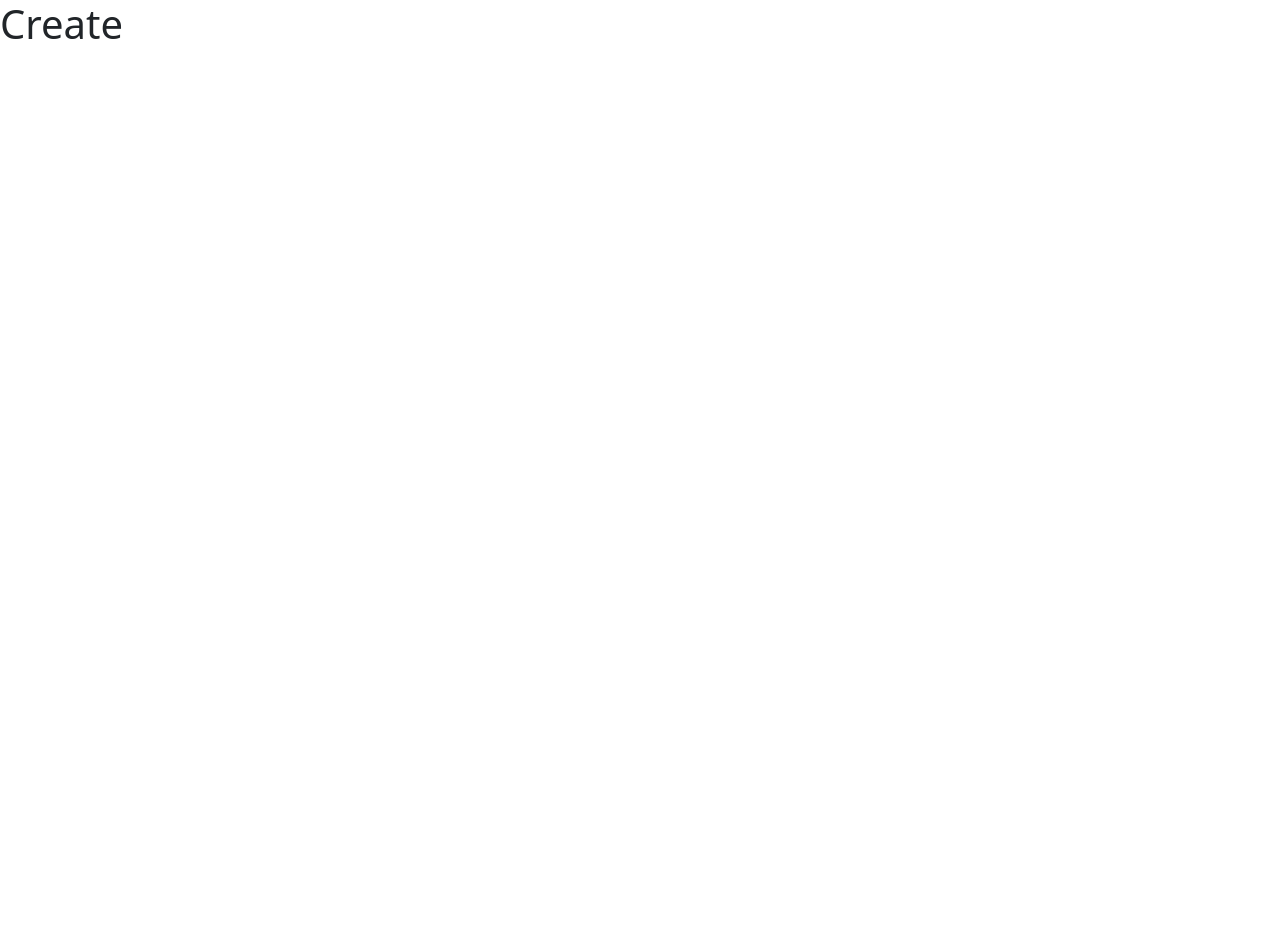
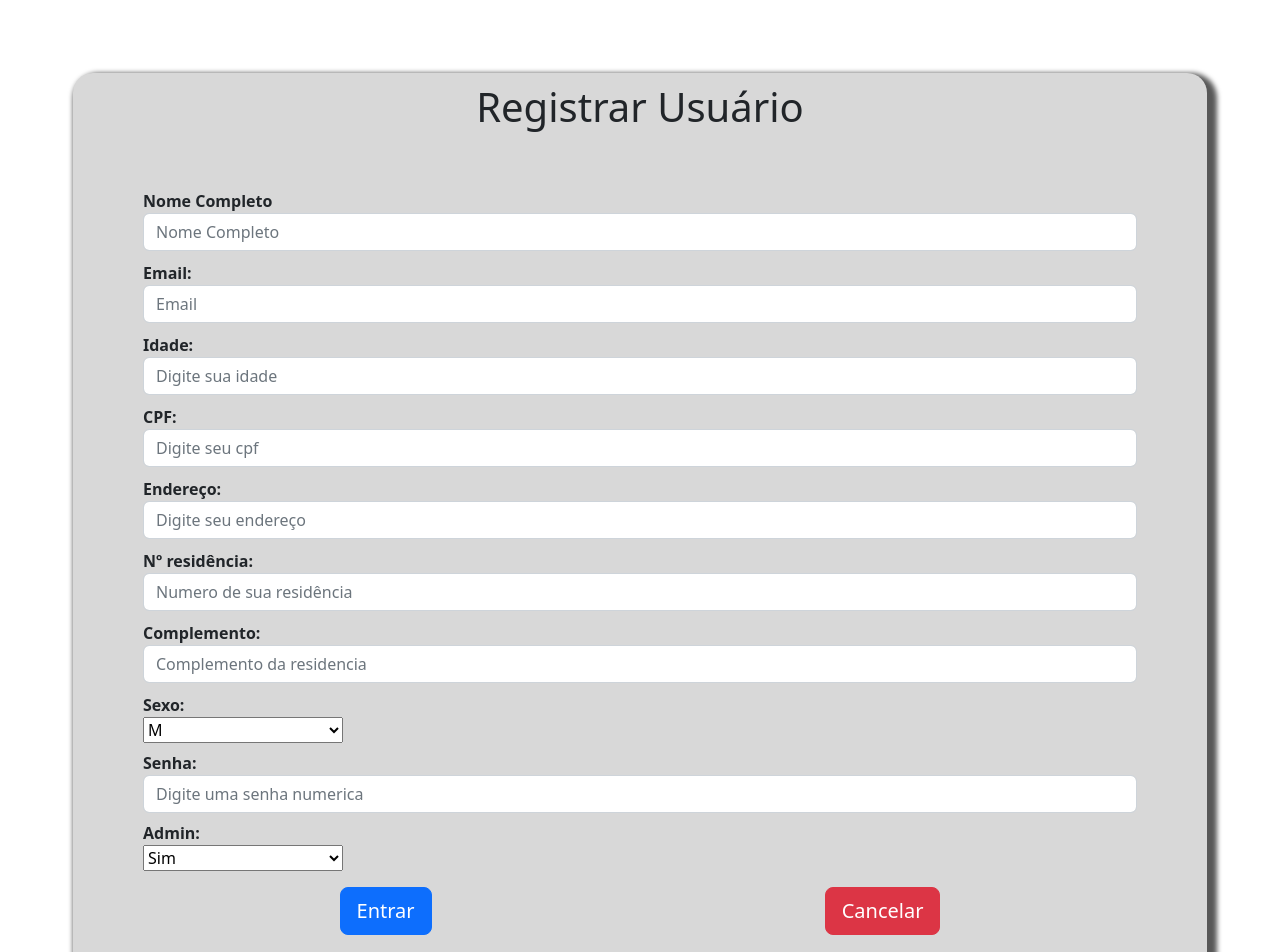
Before and after one commit to brunopontes90/projeto-pessoa, a React (Create React App) app in the folder frontend/: page /insert in a window 1280 px wide. Shown: the top 952 px of the page. Before the commit the page ends 800 px from the top, so only its background shows below. Built offline with nearby package versions, Linux system fonts and the light colour scheme.

Commit message:
Criado pagina para registrar usuario

```diff
--- a/frontend/src/App.js
+++ b/frontend/src/App.js
@@ -47,16 +47,16 @@ function App() {
 
   return (
     <div>
-      {/* <List
+      <List
         listPessoas={listPessoas}
         handleDelete={handleDelete}
       //handleInsert={handleInsert}
       //handleUpdate={handleUpdate}
+      />
+
+      {/* <Auth
+        listPessoas={listPessoas}
       /> */}
-
-      <Auth
-        listPessoas={listPessoas}
-      />
     </div>
   );
 }
--- a/frontend/src/components/Auth/Auth.js
+++ b/frontend/src/components/Auth/Auth.js
@@ -1,18 +1,14 @@
 import React from "react";
 import "./Auth.css";
-import List from '../List/List';
-import { Link } from "react-router-dom";
 
 function Auth(props) {
     const { listPessoas } = props;
 
-    //console.log(listPessoas);
-
     const isAdmin = () => {
         if (listPessoas.email && listPessoas.senha && listPessoas.isAdmin == 1) {
-            alert('Deu certo');
+            //alert('Deu certo');
         } else {
-            alert('Não deu certo');
+            //alert('Não deu certo');
         }
     }
     return (
@@ -31,6 +27,7 @@ function Auth(props) {
                                         name="email"
                                         placeholder="Email"
                                         className="form-control"
+                                        required={true}
                                     />
                                 </div>
                                 <div className="form-group mt-2">
@@ -41,6 +38,7 @@ function Auth(props) {
                                         name="password"
                                         placeholder="Senha"
                                         className="form-control"
+                                        required={true}
                                     />
                                     <button
                                         type="button"
--- /dev/null
+++ b/frontend/src/components/Create/Create.css
@@ -0,0 +1,36 @@
+:root {
+    --gray: #585858;
+    --graylight: #D8D8D8;
+    --back: #000000;
+}
+
+#create {
+    padding: 25px;
+}
+
+#create-column {
+    padding: 10px;
+    border-radius: 20px;
+    background-color: var(--graylight);
+    box-shadow: 5px 5px 5px 5px var(--gray);
+}
+
+.form-group {
+    margin-top: 10px;
+}
+
+
+#admin,
+#sexo {
+    width: 200px;
+}
+
+.btn-primary:hover {
+    border: none;
+    background-color: var(--back);
+}
+
+.btn-danger:hover {
+    border: none;
+    background-color: var(--back);
+}
--- a/frontend/src/components/Create/Create.js
+++ b/frontend/src/components/Create/Create.js
@@ -1,8 +1,142 @@
+import "./Create.css";
 import React from "react";
+import { Link } from "react-router-dom";
 
-function Create(){
-    return(
-        <h1>Create</h1>
+function Create() {
+    return (
+        <div id="create" className="m-5">
+            <form className="container" id="create-column">
+                <h1 className="text-center" id="title">Registrar Usuário</h1>
+                <div className="row justify-content-center m-5">
+                    <div className="form-group">
+                        <strong><label>Nome Completo</label></strong>
+                        <input
+                            type="text"
+                            id="name"
+                            name="name"
+                            placeholder="Nome Completo"
+                            className="form-control"
+                            required={true}
+                        />
+                    </div>
+                    <div className="form-group">
+                        <strong><label>Email:</label></strong>
+                        <input
+                            type="text"
+                            id="email"
+                            name="email"
+                            placeholder="Email"
+                            className="form-control"
+                            required={true}
+                        />
+                    </div>
+                    <div className="form-group">
+                        <strong><label>Idade:</label></strong>
+                        <input
+                            type="number"
+                            id="idade"
+                            name="idade"
+                            placeholder="Digite sua idade"
+                            className="form-control"
+                            required={true}
+                        />
+                    </div>
+                    <div className="form-group">
+                        <strong><label>CPF:</label></strong>
+                        <input
+                            type="number"
+                            id="cpf"
+                            name="cpf"
+                            placeholder="Digite seu cpf"
+                            className="form-control"
+                            required={true}
+                        />
+                    </div>
+                    <div className="form-group">
+                        <strong><label>Endereço:</label></strong>
+                        <input
+                            type="text"
+                            id="address"
+                            name="address"
+                            placeholder="Digite seu endereço"
+                            className="form-control"
+                            required={true}
+                        />
+                    </div>
+                    <div className="form-group">
+                        <strong><label>Nº residência:</label></strong>
+                        <input
+                            type="number"
+                            id="number"
+                            name="number"
+                            placeholder="Numero de sua residência"
+                            className="form-control"
+                            required={true}
+                        />
+                    </div>
+                    <div className="form-group">
+                        <strong><label>Complemento:</label></strong>
+                        <input
+                            type="text"
+                            id="complemento"
+                            name="complemento"
+                            placeholder="Complemento da residencia"
+                            className="form-control"
+                        />
+                    </div>
+                    <div className="form-group">
+                        <strong><label>Sexo:</label></strong>
+                        <div>
+                            <select name="sexo" id="sexo">
+                                <option disabled={'true'}>Selecione</option>
+                                <option value={'M'}>M</option>
+                                <option value={'F'}>F</option>
+                            </select>
+                        </div>
+                    </div>
+                    <div className="form-group mt-2">
+                        <strong><label>Senha:</label></strong>
+                        <input
+                            id="password"
+                            type="number"
+                            name="password"
+                            placeholder="Digite uma senha numerica"
+                            className="form-control"
+                            required={true}
+                        />
+                    </div>
+                    <div className="form-group mt-2">
+                        <strong><label>Admin:</label></strong>
+                        <div>
+                            <select name="admin" id="admin">
+                                <option disabled={'true'}>Selecione</option>
+                                <option value={1}>Sim</option>
+                                <option value={2}>Não</option>
+                            </select>
+                        </div>
+                    </div>
+                    <div className="d-flex justify-content-around mt-3">
+                        <div>
+                            <button
+                                type="button"
+                                onClick={() => alert('Dados enviados')}
+                                className="btn btn-primary btn-lg btn-block"
+                            >
+                                Entrar
+                            </button>
+                        </div>
+                        <div>
+                            <Link
+                                to={'/'}
+                                className="btn btn-danger btn-lg btn-block"
+                            >
+                                Cancelar
+                            </Link>
+                        </div>
+                    </div>
+                </div>
+            </form>
+        </div>
     );
 }
 
```
